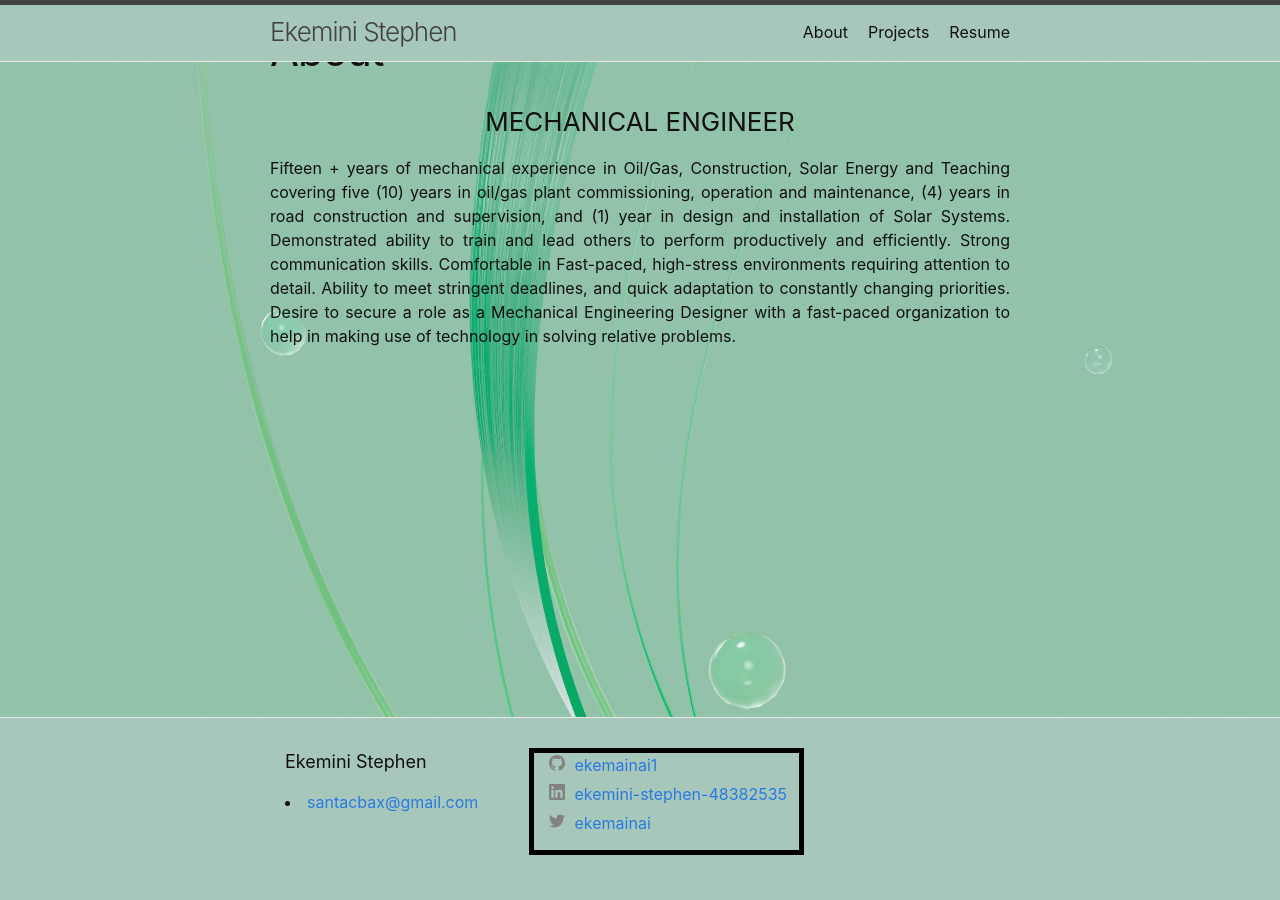
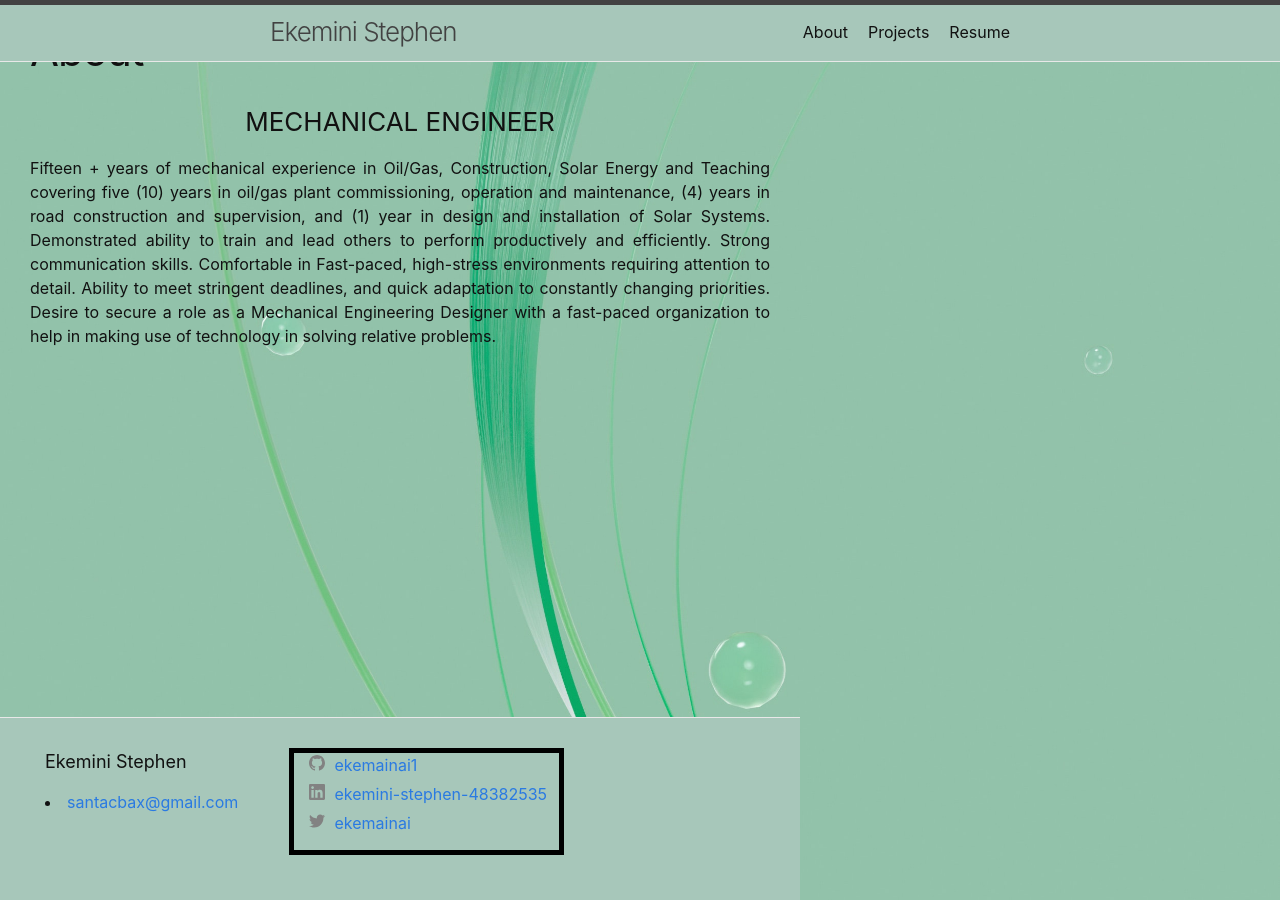
Before and after one commit to ekemainaiML/ekepatkemi, a Jekyll site: the page built from about.markdown, in a window 1280 px wide. Built offline with Jekyll 4.4.1, drawn with Linux system fonts in a browser that asks for light colours.

Commit message:
raw html

```diff
--- a/_sass/minima/_layout.scss
+++ b/_sass/minima/_layout.scss
@@ -257,7 +257,7 @@
 }
 
 .resume-body {
-  position: static;
+  position: absolute;
   background-image: url('../assets/images/maximberg.jpg');
   background-repeat: no-repeat;
   background-attachment: fixed;
@@ -265,7 +265,7 @@
 }
 
 .projects-body {
-  position: static;
+  position: absolute;
   background-image: url('../assets/images/maximberg.jpg');
   background-repeat: no-repeat;
   background-attachment: fixed;
@@ -273,7 +273,7 @@
 }
 
 .about-body {
-  position: static;
+  position: absolute;
   background-image: url('../assets/images/maximberg.jpg');
   background-repeat: no-repeat;
   background-attachment: fixed;
@@ -281,7 +281,7 @@
 }
 
 .home-body {
-  position: static;
+  position: absolute;
   background-image: url('../assets/images/maximberg.jpg');
   background-repeat: no-repeat;
   background-attachment: fixed;
```
Also changed, not shown: resume.md (+3 -1 lines).
